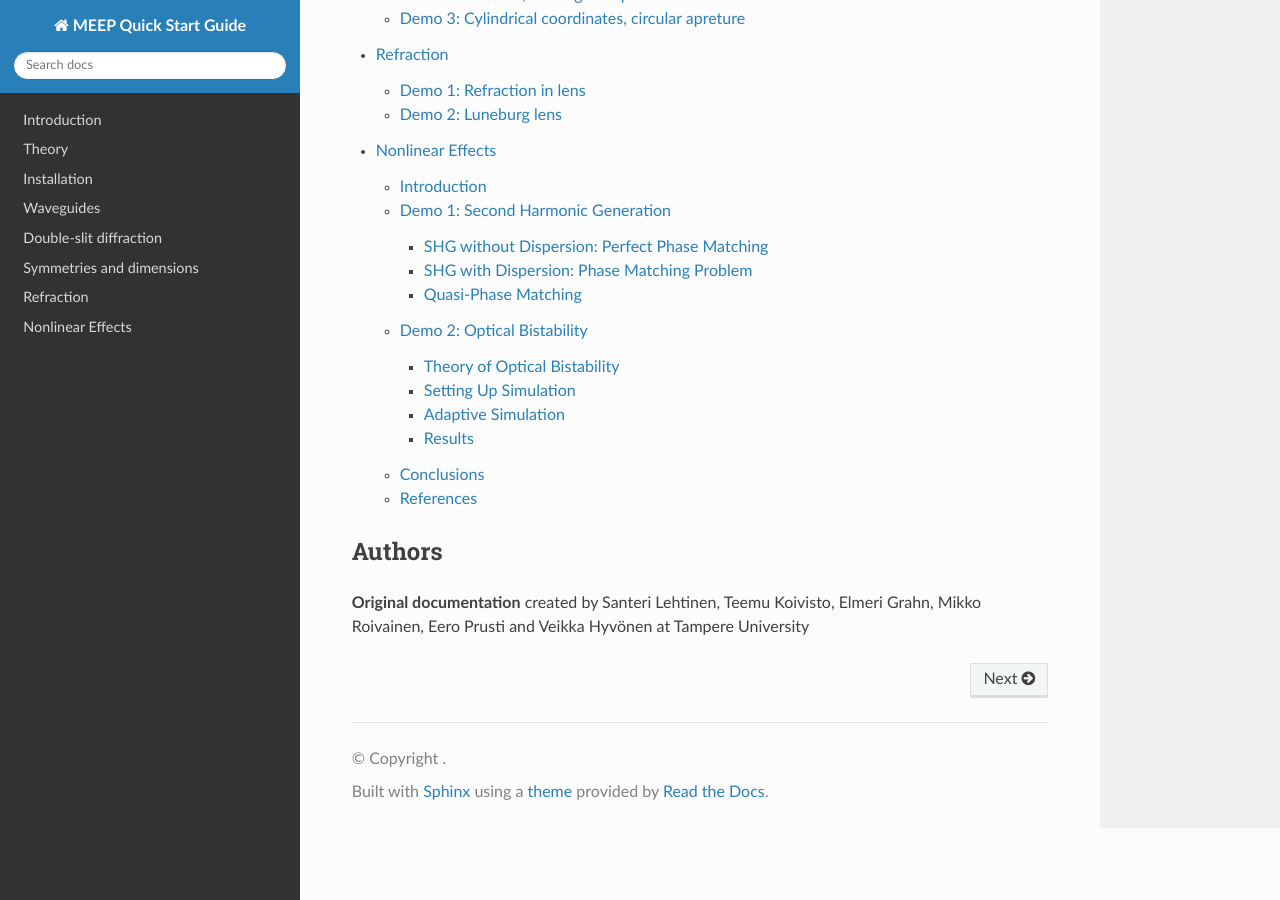
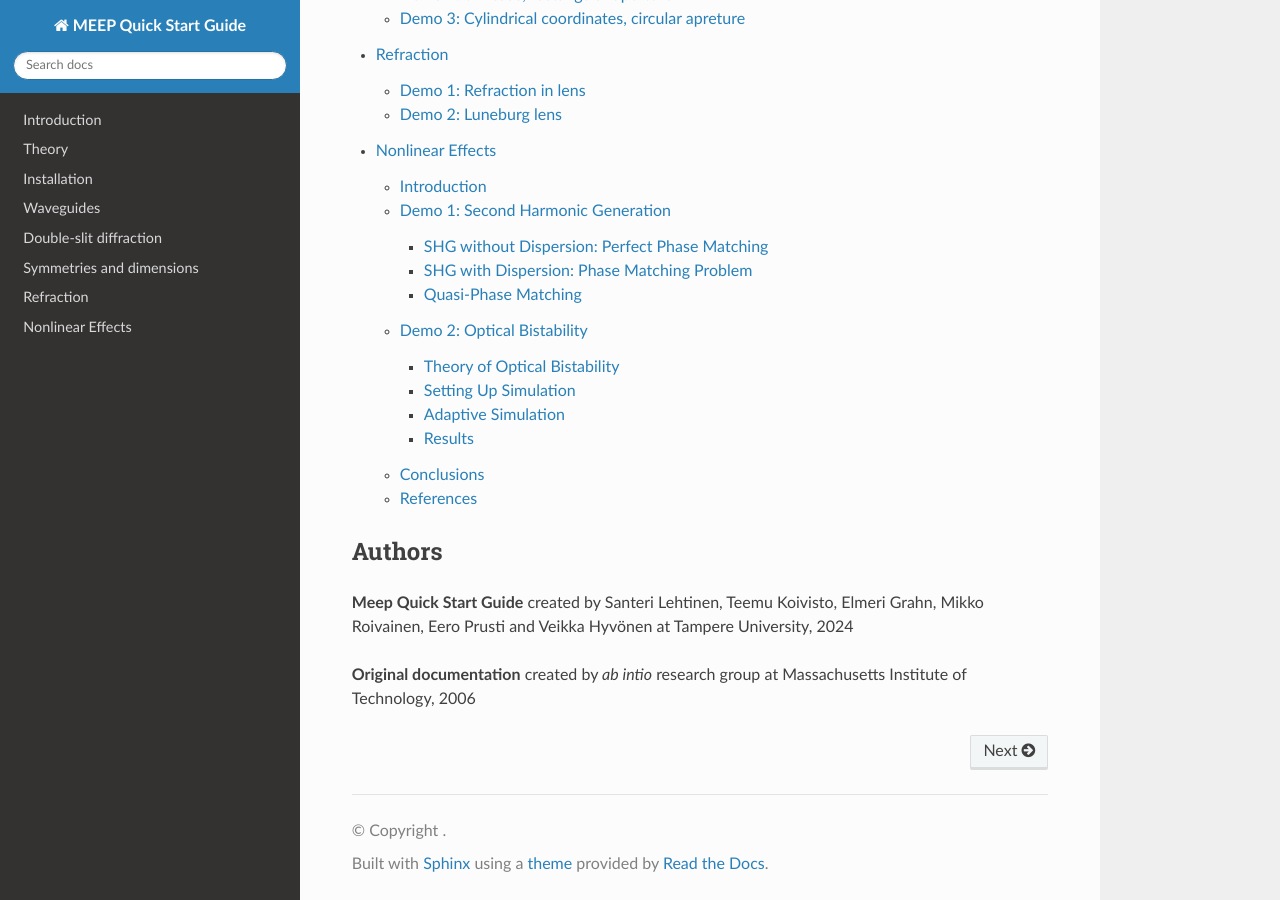
Before and after one commit to lehtisa/tuni_meep_doc, a Sphinx documentation site: the page built from docs/source/index.rst, in a window 1280 px wide and 900 px high, scrolled down 1594 px. Built offline with Sphinx 7.4.7 and the Read the Docs theme 3.1.0, drawn with Linux system fonts in a browser that asks for light colours; pages that are not in the unit, such as notebooks, are missing from menus.

Commit message:
Tekijätiedot päivitetty

```diff
--- a/docs/source/index.rst
+++ b/docs/source/index.rst
@@ -28,4 +28,6 @@ Contents
 Authors
 -------
 
-**Original documentation** created by Santeri Lehtinen, Teemu Koivisto, Elmeri Grahn, Mikko Roivainen, Eero Prusti and Veikka Hyvönen at Tampere University
+**Meep Quick Start Guide** created by Santeri Lehtinen, Teemu Koivisto, Elmeri Grahn, Mikko Roivainen, Eero Prusti and Veikka Hyvönen at Tampere University, 2024
+
+**Original documentation** created by *ab intio* research group at Massachusetts Institute of Technology, 2006
```
